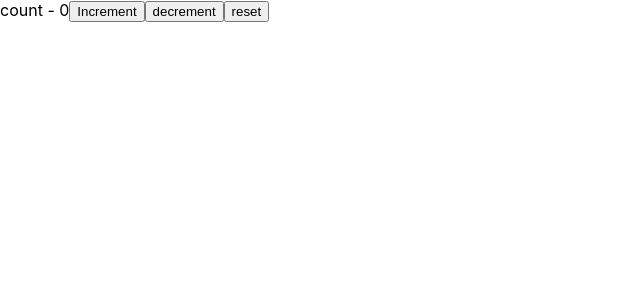
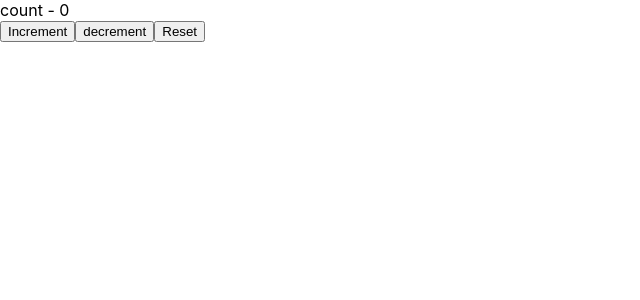
Before and after one commit to hamzakhalil3343/React_Hooks, a React (Create React App) app: page / in a window 1280 px wide. Shown: the top 300 px of the page, without its empty margins (0-640 px from the left). Built offline with nearby package versions, Linux system fonts and the light colour scheme.

Commit message:
useReducer Hook with use context

```diff
--- a/src/App.js
+++ b/src/App.js
@@ -1,22 +1,43 @@
-import React,{Component} from 'react';
-import UseReducerCounter from './components/UseReducerCounter';
+import React,{useReducer} from 'react';
+import ComponentC from './components/ComponentC';
 
 
-export const UserContext=React.createContext();
+export const CountContext=React.createContext();
+const initialstate=0;
+const reducer =(state,action)=>{
+  switch(action){
+      case 'increment':
+          return state+1;
+      case 'decrement':
+          return state-1;
+      case 'reset':
+           return initialstate;
+      default:
+           return state;
+  }
 
-class App extends Component {
+}
 
 
-  render(){
 
+
+
+
+function App(){
+  const [count,dispatch]=useReducer(reducer,initialstate);
     return (
-      <div className="App">
-             <UseReducerCounter></UseReducerCounter>
+      <CountContext.Provider value={{countstate:count,countdispatch:dispatch}}>
+
+               <div className="App">
+                 count - {count}
+             <ComponentC></ComponentC>
 
                </div>
+      </CountContext.Provider>
+
     );
 
-    }
+
 
 }
 
--- a/src/components/ComponentC.js
+++ b/src/components/ComponentC.js
@@ -1,12 +1,19 @@
-import React from 'react';
-import ComponentE from './ComponentE';
+import React,{useContext} from 'react';
+import { CountContext } from '../App';
 
-function ComponentC(props) {
+function ComponentC() {
+    const countcontext=useContext(CountContext);
     return (
         <div>
-            <ComponentE>
+            {/* <ComponentE>
 
-            </ComponentE>
+            </ComponentE> */}
+
+
+
+                <button onClick={()=>countcontext.countdispatch('increment')}>Increment</button>
+                <button onClick={()=>countcontext.countdispatch('decrement')}>decrement</button>
+                <button onClick={()=>countcontext.countdispatch('reset')}>Reset</button>
         </div>
     );
 }
```
